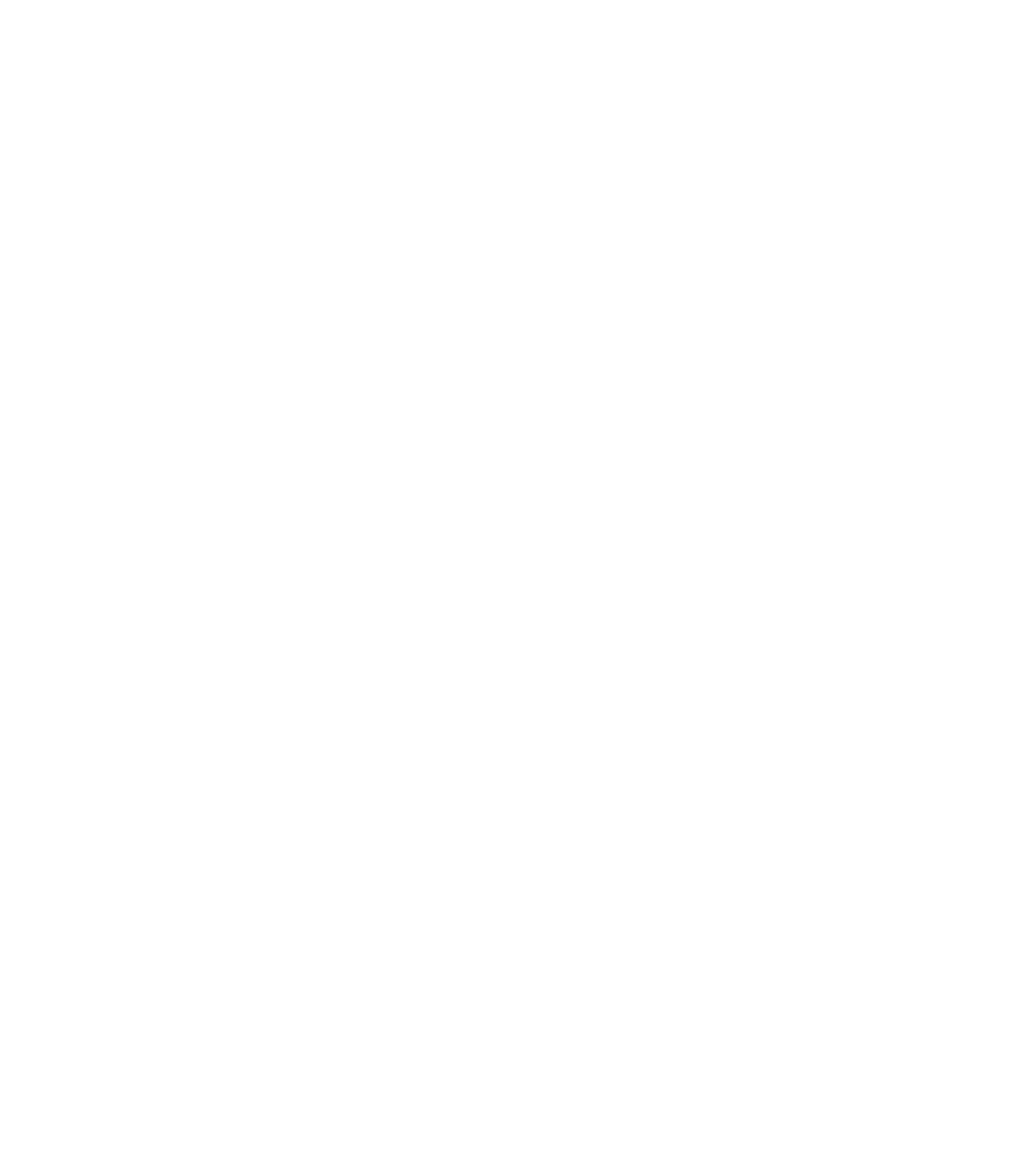
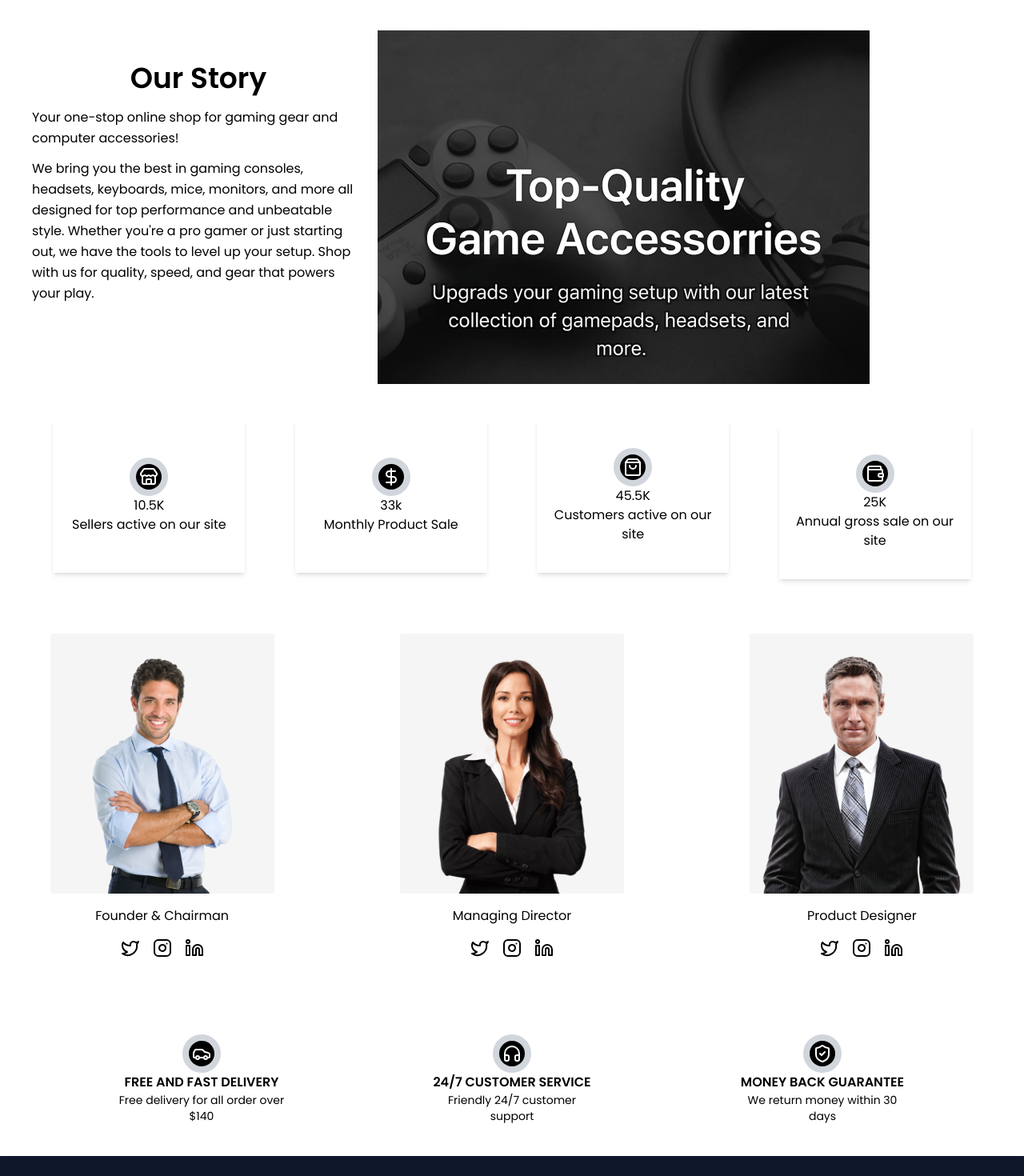
Before and after one commit to prosperpaul/online-shop, a React (Vite) app: page /about in a window 1280 px wide. Shown: the part 240-1710 px from the top of the page at 80% size. Before the commit the page ends 800 px from the top, so only its background shows below. Built offline with nearby package versions, Linux system fonts and the light colour scheme.

Commit message:
contact page and login page added

```diff
--- a/src/App.jsx
+++ b/src/App.jsx
@@ -7,6 +7,7 @@
 import { Provider } from 'react-redux';
 import About from './pages/About';
 import Login from './pages/Login';
+import Contact from './pages/Contact';
 
 
 function App() {
@@ -20,6 +21,7 @@
       <Route path="/cart" element={<CartPage/>}/>
        <Route path="/about" element={<About/>}/>
         <Route path="/login" element={<Login/>}/>
+         <Route path="/contact" element={<Contact/>}/>
   </Routes>
   </BrowerRouter>
     </Provider>
--- a/src/components/Footer.jsx
+++ b/src/components/Footer.jsx
@@ -52,7 +52,7 @@
             <Link to='/'>About</Link>
           </li>
            <li>
-            <Link to='/'>FAQs</Link>
+            <Link to='/'>Login</Link>
           </li>
            <li>
             <Link to='/'>Contact</Link>
--- a/src/components/ProductCard.jsx
+++ b/src/components/ProductCard.jsx
@@ -31,7 +31,7 @@
           <h2 className="text-base md:text-lg font-semibold my-2 truncate">
             {product.title.length > 15 ? product.title.substring(0, 15) + "..." : product.title}
           </h2>
-          <p className="text-sm text-zinc-500 border-b-2 pb-2 truncate">
+          <p className="text-sm text-zinc-500 border-t pb-2 truncate">
             {product.description.length > 25 ? product.description.substring(0, 25) + "..." : product.description}
           </p>
           <div className="flex justify-between items-center mt-4">
--- a/src/pages/About.jsx
+++ b/src/pages/About.jsx
@@ -1,9 +1,157 @@
 import React from 'react'
+import Footer from '../components/Footer'
+import bg from "/assets/bg.png"
+import Frame from '/assets/Frame 874.png'
+import Lady from '/assets/Lady.png'
+import whiteman from '/assets/whiteman.png'
+
+import { StoreIcon } from 'lucide-react'
+import { Wallet } from 'lucide-react'
+import { ShoppingBag } from 'lucide-react'
+import { DollarSign } from 'lucide-react'
+
+import { Twitter } from 'lucide-react'
+import { Instagram } from 'lucide-react'
+import { Linkedin } from 'lucide-react'
+import { Car } from 'lucide-react'
+import { HeadphoneOff } from 'lucide-react'
+import { Headphones } from 'lucide-react'
+import { Shield } from 'lucide-react'
+import { ShieldAlertIcon } from 'lucide-react'
+import { ShieldCheck } from 'lucide-react'
 
 function About() {
   return (
-    <div>
+    <div className=''>
 
+<div className='flex flex-col md:flex-row p-6 mt-20'>
+  <div className='w-full md:w-[50%] px-4 max-w-md mt-10'>
+    <h2 className='font-semibold text-2xl md:text-4xl mb-4 text-center'>Our Story</h2>
+    <p className='text-sm md:text-base leading-relaxed mb-3'>
+      Your one-stop online shop for gaming gear and computer accessories!
+    </p>
+    <p className='text-sm md:text-base leading-relaxed'>
+      We bring you the best in gaming consoles, headsets, keyboards, mice, monitors, and more all designed for top performance and unbeatable style. Whether you're a pro gamer or just starting out, we have the tools to level up your setup.
+      Shop with us for quality, speed, and gear that powers your play.
+    </p>
+  </div>
+
+  <div className="md:w-auto mt-6 md:mt-0 flex justify-center">
+    <img src={bg} alt="about image" />
+  </div>
+</div>
+
+
+<div className='p-5 flex flex-wrap justify-evenly items-center gap-4 '>
+  <div className='shadow-md p-4 flex flex-col items-center justify-center text-center h-48 w-60 hover:bg-gray-300 text-black mb-4'>
+    <div className="w-12 h-12 rounded-full bg-gray-300 flex items-center justify-center">
+      <div className="w-8 h-8 rounded-full bg-black flex items-center justify-center">
+        <StoreIcon className="w-6 h-6 text-white" />
+      </div>
+    </div>
+    <h2>10.5K</h2>
+    <p>Sellers active on our site</p>
+  </div>
+
+  <div className='shadow-md p-4 flex flex-col items-center justify-center text-center h-48 w-60 hover:bg-gray-300 hover:text-black mb-4'>
+    <div className="w-12 h-12 rounded-full bg-gray-300 flex items-center justify-center">
+      <div className="w-8 h-8 rounded-full bg-black flex items-center justify-center">
+        <DollarSign className="w-6 h-6 text-white" />
+      </div>
+    </div>
+    <h2>33k</h2>
+    <p>Monthly Product Sale</p>
+  </div>
+
+  <div className='shadow-md p-4 flex flex-col items-center justify-center text-center h-48 w-60 hover:bg-gray-300 hover:text-black mb-4'>
+    <div className="w-12 h-12 rounded-full bg-gray-300 flex items-center justify-center">
+      <div className="w-8 h-8 rounded-full bg-black flex items-center justify-center">
+        <ShoppingBag className="w-6 h-6 text-white" />
+      </div>
+    </div>
+    <h2>45.5K</h2>
+    <p>Customers active on our site</p>
+  </div>
+
+  <div className='shadow-md p-4 flex flex-col items-center justify-center text-center h-48 w-60 hover:bg-gray-300 text-black'>
+    <div className="w-12 h-12 rounded-full bg-gray-300 flex items-center justify-center">
+      <div className="w-8 h-8 rounded-full bg-black flex items-center justify-center">
+        <Wallet className="w-6 h-6 text-white" />
+      </div>
+    </div>
+    <h2>25K</h2>
+    <p>Annual gross sale on our site</p>
+  </div>
+</div>
+
+
+<div className='flex flex-col md:flex-row justify-around items-center w-full gap-8 mt-10'>
+  <div className='text-center'>
+    <img src={Frame} alt="man" className='w-70 mb-4' />
+    <p>Founder & Chairman</p>
+    <div className='flex gap-4 mt-4 mb-4 justify-center'>
+      <Twitter />
+      <Instagram />
+      <Linkedin />
+    </div>
+  </div>
+
+  <div className='text-center'>
+    <img src={Lady} alt="woman" className='w-70 mb-4' />
+    <p>Managing Director</p>
+    <div className='flex gap-4 mt-4 mb-4 justify-center'>
+      <Twitter />
+      <Instagram />
+      <Linkedin />
+    </div>
+  </div>
+
+  <div className='text-center'>
+    <img src={whiteman} alt="man" className='w-70 mb-4' />
+    <p>Product Designer</p>
+    <div className='flex gap-4 mt-4 mb-4 justify-center'>
+      <Twitter />
+      <Instagram />
+      <Linkedin />
+    </div>
+  </div>
+</div>
+
+<div className='flex flex-wrap justify-evenly items-center gap-4 mt-10'>
+  <div className='p-4 flex flex-col items-center justify-center text-center h-48 w-60'>
+    <div className="w-12 h-12 rounded-full bg-gray-300 flex items-center justify-center">
+      <div className="w-8 h-8 rounded-full bg-black flex items-center justify-center">
+        <Car className="w-6 h-6 text-white" />
+      </div>
+    </div>
+    <h2 className='font-semibold'>FREE AND FAST DELIVERY</h2>
+    <p className='text-sm'>Free delivery for all order over $140</p>
+  </div>
+
+  <div className='p-4 flex flex-col items-center justify-center text-center h-48 w-60'>
+    <div className="w-12 h-12 rounded-full bg-gray-300 flex items-center justify-center">
+      <div className="w-8 h-8 rounded-full bg-black flex items-center justify-center">
+        <Headphones className="w-6 h-6 text-white" />
+      </div>
+    </div>
+    <h2 className='font-semibold'>24/7 CUSTOMER SERVICE</h2>
+    <p className='text-sm'>Friendly 24/7 customer support</p>
+  </div>
+
+  <div className='p-4 flex flex-col items-center justify-center text-center h-48 w-60'>
+    <div className="w-12 h-12 rounded-full bg-gray-300 flex items-center justify-center">
+      <div className="w-8 h-8 rounded-full bg-black flex items-center justify-center">
+        <ShieldCheck className="w-6 h-6 text-white" />
+      </div>
+    </div>
+    <h2 className='font-semibold'>MONEY BACK GUARANTEE</h2>
+    <p className='text-sm'>We return money within 30 days</p>
+  </div>
+</div>
+
+
+
+      <Footer/>
     </div>
   )
 }
--- a/src/pages/CartPage.jsx
+++ b/src/pages/CartPage.jsx
@@ -67,7 +67,7 @@
 
               </div>
 
-               <div className='text-right'>
+               <div  className='text-right'>
                 <p className='font-bold'>
                   ${(item.price + item.quantity).toFixed(2)}
 
--- a/src/pages/Login.jsx
+++ b/src/pages/Login.jsx
@@ -20,8 +20,8 @@
         <br/>
         <input type='text' placeholder="Password" className='border-b-2 w-[20rem] mb-6 md:w-[30rem] sm:w-[32rem] lg:w-[20rem]'/>
         <div>
-        <button className='px-4 bg-red-600 py-2 text-white rounded cursor-pointer'>Log in </button>
-        <Link to='/sign in' className='text-red-600 ml-24'>Forget Password?</Link>
+        <button className='px-4 bg-gray-600 py-2 text-white rounded cursor-pointer'>Log in </button>
+        <Link to='/sign in' className='text-gray-600 ml-24'>Forget Password?</Link>
         </div>
       </div>
        </div>
```
Also changed, not shown: src/pages/Contact.jsx (+52 -1 lines), public/assets/Lady.png (renamed from public/assets/Frame 875.png), public/assets/whiteman.png (renamed from public/assets/Frame 876.png).
